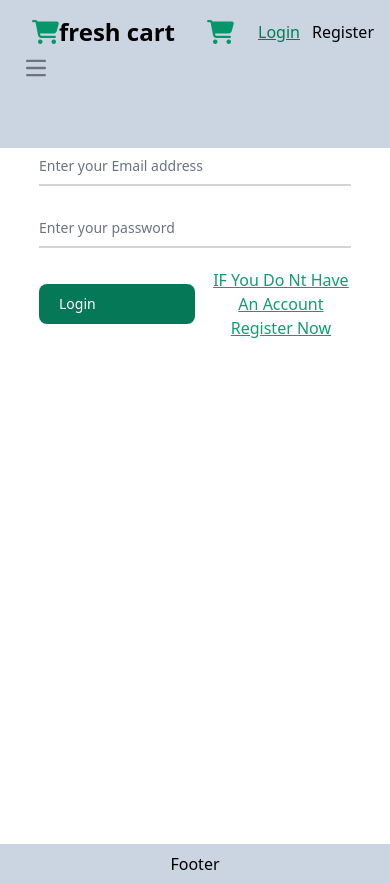
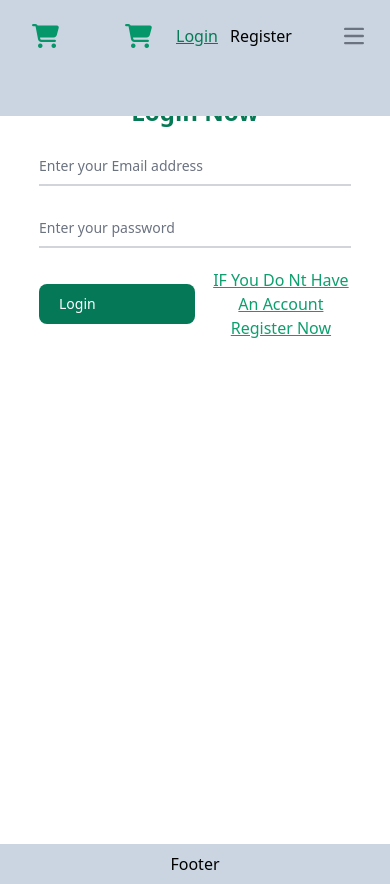
Before and after one commit to AhmedElkorashy/Fresh-Cart, a React (Vite) app: page /#/login in a window 390 px wide. Built offline with nearby package versions, Linux system fonts and the light colour scheme.

Commit message:
First commit

```diff
--- a/src/components/Navbar/Navbar.jsx
+++ b/src/components/Navbar/Navbar.jsx
@@ -37,7 +37,7 @@ export default function Navbar() {
           >
             <div className="flex font-bold text-2xl md:me-2 items-center justify-center">
               <i className="fa-solid fa-cart-shopping nav-icon text-emerald-600" />
-              <span className="h3 bold">fresh cart</span>
+              <span className="h3 font-bold hidden sm:block">fresh cart</span>
             </div>
           </Link>
           {userLogin !== null && (
```
